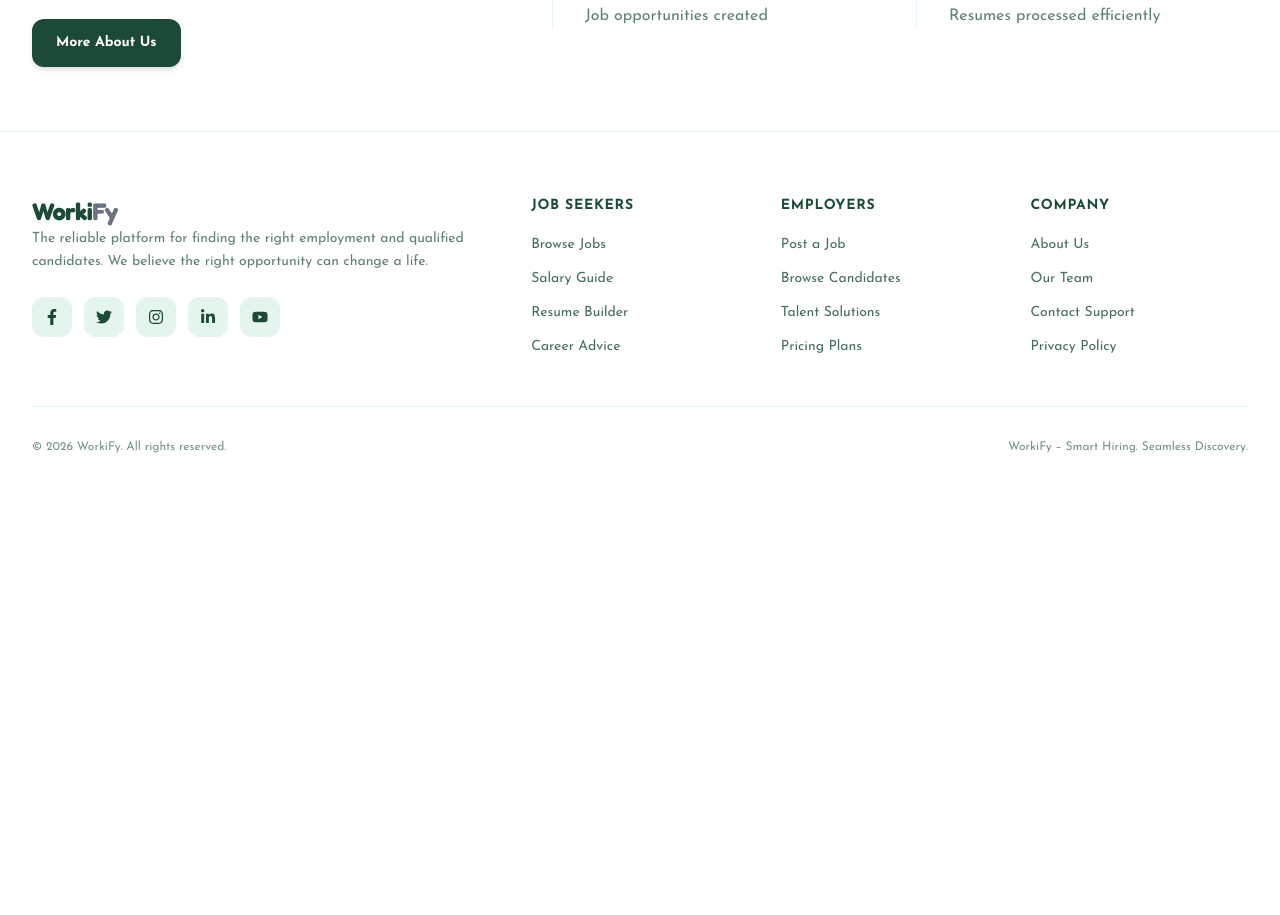
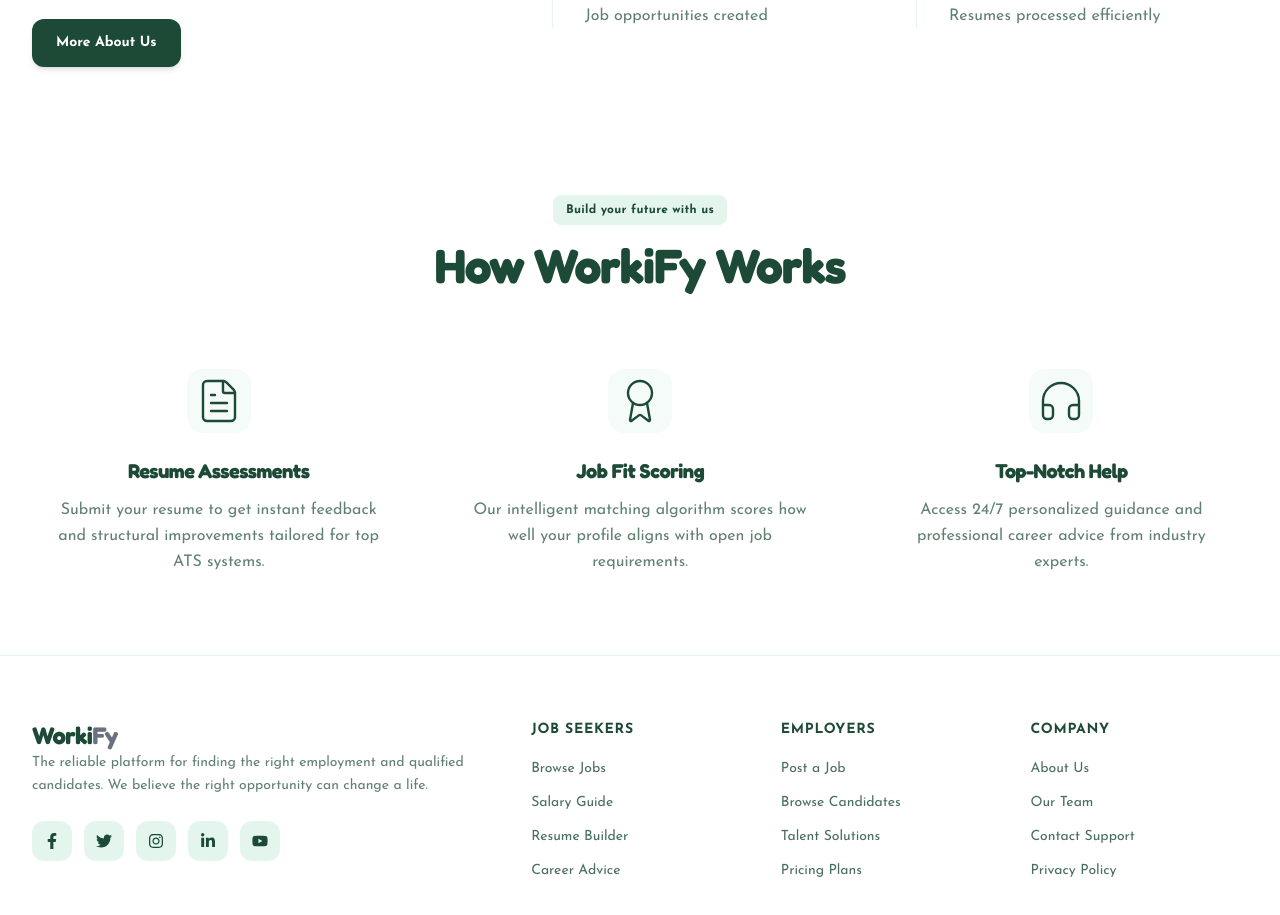
Before and after one commit to ziaulhoquepatwary/WorkiFy-client, a Next.js app: page / in a window 1280 px wide. Shown: the part 1080-1995 px from the top of the page. Before the commit the page ends 1599 px from the top, so only its background shows below. Built offline with nearby package versions, Linux system fonts and the light colour scheme.

Commit message:
HowItWorks section design done

```diff
--- a/src/app/page.js
+++ b/src/app/page.js
@@ -1,4 +1,5 @@
 import Banner from "@/component/Banner"
+import HowItWorks from "@/component/HowItWorks"
 import OurImpact from "@/component/OurImpact"
 
 function Home() {
@@ -6,6 +7,7 @@
         <>
             <Banner />
             <OurImpact />
+            <HowItWorks />
         </>
     )
 }
--- /dev/null
+++ b/src/component/HowItWorks.jsx
@@ -0,0 +1,67 @@
+import { FileText, Award, Headphones } from 'lucide-react';
+
+function HowItWorks() {
+    const steps = [
+        {
+            icon: <FileText className="w-12 h-12 stroke-[1.2] text-[#1c4a36] dark:text-[#e4f5ee]" />,
+            title: "Resume Assessments",
+            description: "Submit your resume to get instant feedback and structural improvements tailored for top ATS systems."
+        },
+        {
+            icon: <Award className="w-12 h-12 stroke-[1.2] text-[#1c4a36] dark:text-[#e4f5ee]" />,
+            title: "Job Fit Scoring",
+            description: "Our intelligent matching algorithm scores how well your profile aligns with open job requirements."
+        },
+        {
+            icon: <Headphones className="w-12 h-12 stroke-[1.2] text-[#1c4a36] dark:text-[#e4f5ee]" />,
+            title: "Top-Notch Help",
+            description: "Access 24/7 personalized guidance and professional career advice from industry experts."
+        }
+    ];
+
+
+    return (
+        <section className="w-full bg-white text-[#1c4a36] transition-colors duration-300 dark:bg-[#0f291e] dark:text-[#e4f5ee] py-10 lg:py-16">
+            <div className="mx-auto max-w-7xl px-4 sm:px-6 lg:px-8 text-center">
+
+                {/* Upper Small Badge */}
+                <div className="inline-flex items-center justify-center px-3 py-1.5 rounded-lg bg-[#e4f5ee] dark:bg-[#173f2e]/60 text-[#1c4a36] dark:text-[#e4f5ee] text-xs font-semibold tracking-wide border border-[#e4f5ee] dark:border-[#173f2e]/40">
+                    Build your future with us
+                </div>
+
+                {/* Main Heading */}
+                <h2 className="mt-4 font-heading text-4xl sm:text-5xl font-extrabold tracking-tight text-[#1c4a36] dark:text-white">
+                    How WorkiFy Works
+                </h2>
+
+                {/* 3-Column Grid Section */}
+                <div className="mt-16 grid grid-cols-1 gap-12 sm:grid-cols-2 lg:grid-cols-3 sm:gap-x-8 lg:gap-x-12">
+                    {steps.map((step, index) => (
+                        <div
+                            key={index}
+                            className="flex flex-col items-center text-center p-4 group transition-transform duration-300 hover:-translate-y-1"
+                        >
+                            {/* Icon Container */}
+                            <div className="flex h-16 w-16 items-center justify-center rounded-2xl bg-[#e4f5ee]/40 dark:bg-[#173f2e]/30 transition-colors duration-300 group-hover:bg-[#e4f5ee] dark:group-hover:bg-[#173f2e]">
+                                {step.icon}
+                            </div>
+
+                            {/* Title */}
+                            <h3 className="mt-6 text-xl font-bold font-heading tracking-tight text-[#1c4a36] dark:text-white">
+                                {step.title}
+                            </h3>
+
+                            {/* Description */}
+                            <p className="mt-3 text-sm sm:text-base text-[#1c4a36]/70 dark:text-[#e4f5ee]/60 max-w-sm leading-relaxed">
+                                {step.description}
+                            </p>
+                        </div>
+                    ))}
+                </div>
+
+            </div>
+        </section>
+    )
+}
+
+export default HowItWorks
```
